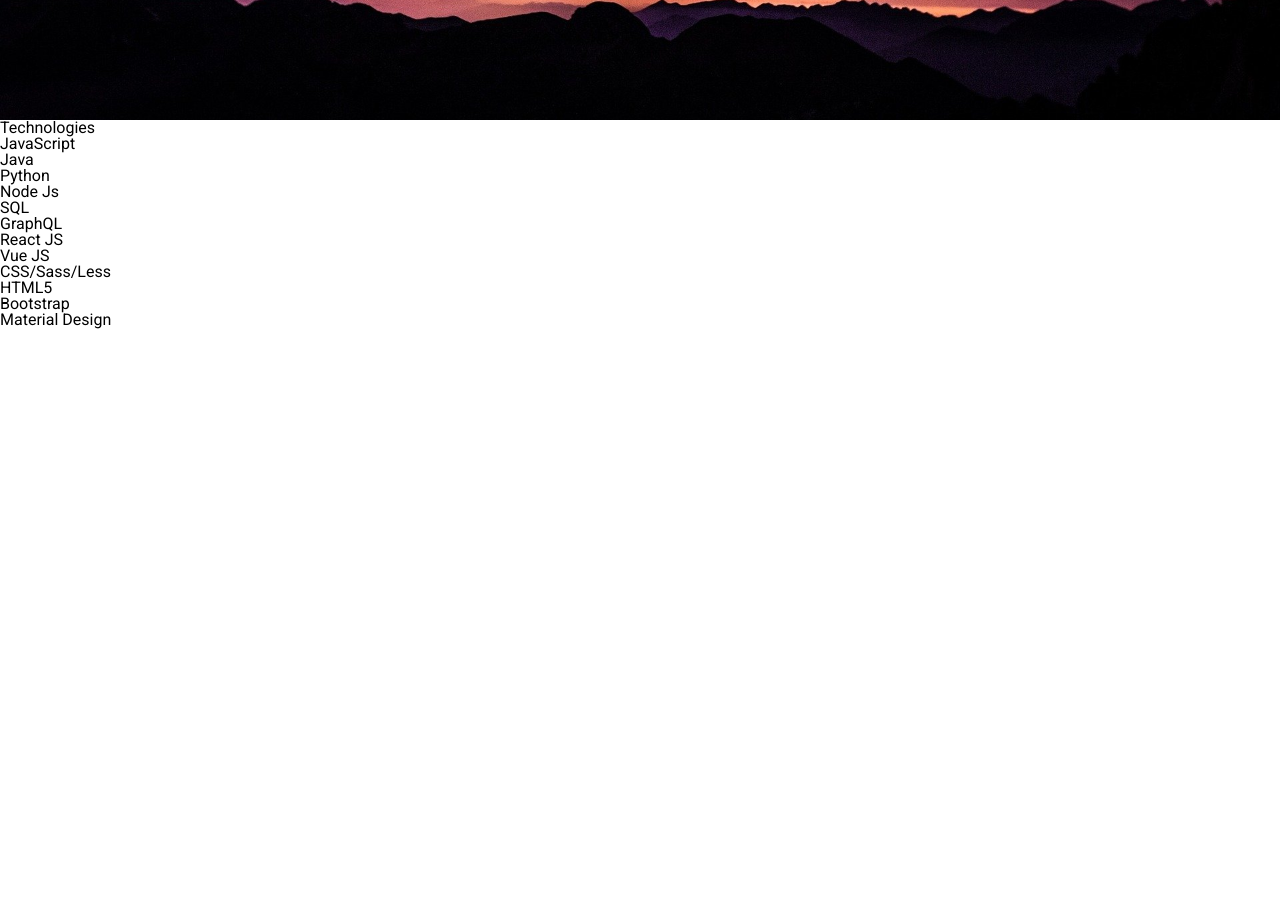
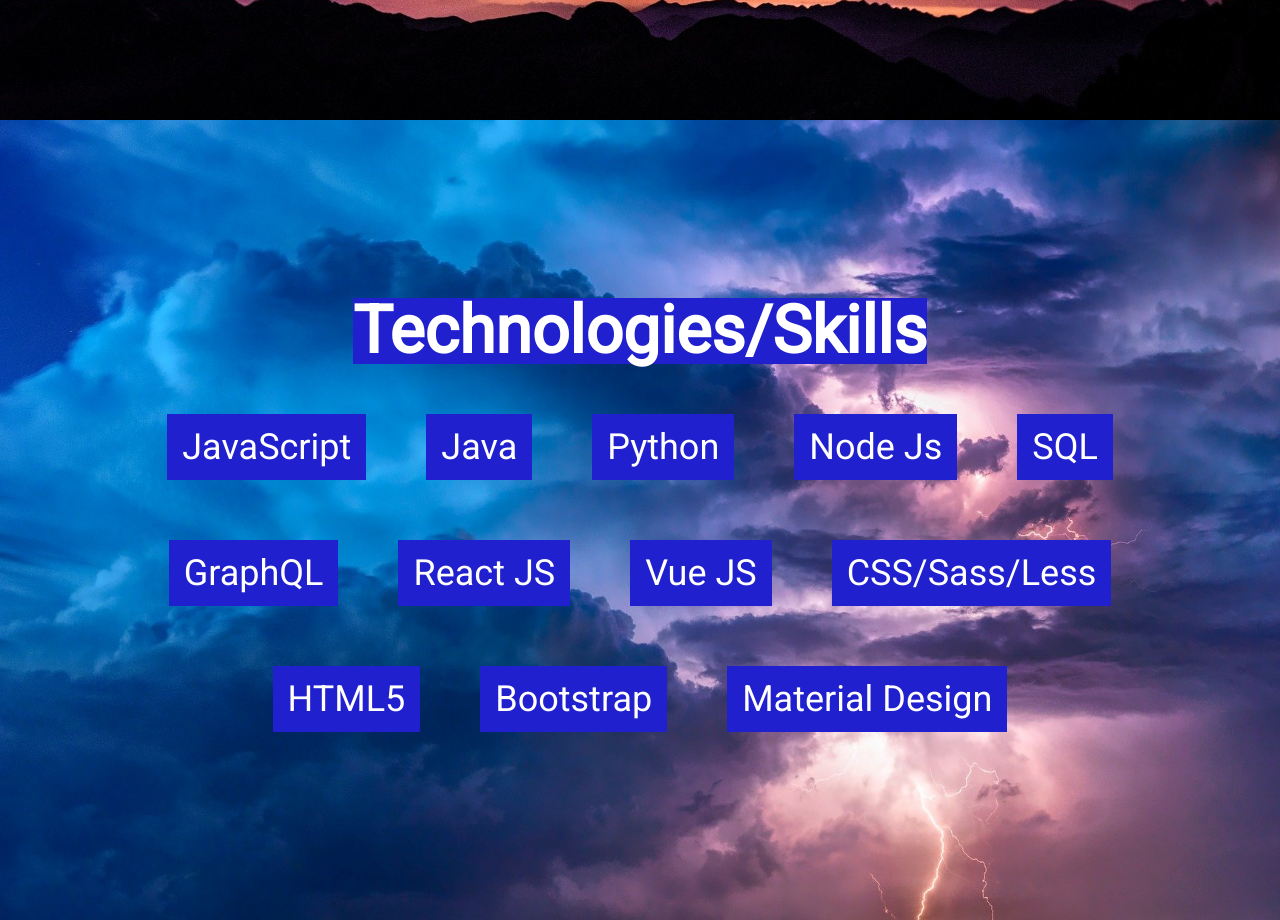
Before and after one commit to mtrew2015/portfolio2020, a React (Create React App) app in the folder portfolio/: page / in a window 1280 px wide. Shown: the part 680-1600 px from the top of the page. Before the commit the page ends 1009 px from the top, so only its background shows below. Built offline with nearby package versions, Linux system fonts and the light colour scheme.

Commit message:
style skills section

```diff
--- a/portfolio/src/App.js
+++ b/portfolio/src/App.js
@@ -8,7 +8,7 @@
         <h1>I'm a Web Developer</h1>
       </div>
       <div className="skillsSection">
-        <h1>Technologies</h1>
+        <h1>Technologies/Skills</h1>
         <ul>
           <li>JavaScript</li>
           <li>Java</li>
--- a/portfolio/src/App.scss
+++ b/portfolio/src/App.scss
@@ -1,9 +1,9 @@
-.App{
+.App {
   display: flex;
   flex-direction: column;
   justify-content: center;
   align-items: center;
-h1{
+  h1 {
     z-index: 1000;
     color: rgb(201, 45, 201);
     font-size: 72px;
@@ -21,9 +21,43 @@
   background-position: center;
   background-repeat: no-repeat;
   background-size: cover;
-
 }
 
-.skillsSection{
+.skillsSection {
+  background-image: url("./assets/thunderstorm.jpg");
+  /* Set a specific height */
+  height: 100vh;
 
+  h1{
+      font-size: 66px;
+      color: white;
+      background-color: rgb(32, 32, 206);
+      margin: 20px 0;
+      font-weight: bolder;
   }
+
+  /* Create the parallax scrolling effect */
+  background-attachment: fixed;
+  background-position: center;
+  background-repeat: no-repeat;
+  background-size: cover;
+
+  display: flex;
+  flex-direction: column;
+  align-items: center;
+  justify-content: center;
+  ul{
+      display: flex;
+      align-items: center;
+      flex-wrap: wrap;
+      justify-content: center;
+      width: 85%;
+  }
+  li{
+      font-size: 36px;
+      color: white;
+      margin: 30px;
+      padding: 15px;
+      background-color: rgb(32, 32, 206);
+  }
+}
```
Also changed, not shown: portfolio/src/assets/thunderstorm.jpg (added), 1 other file (tests, documents, lock files or other folders). Lines whose indentation alone changed are shown as unchanged.
